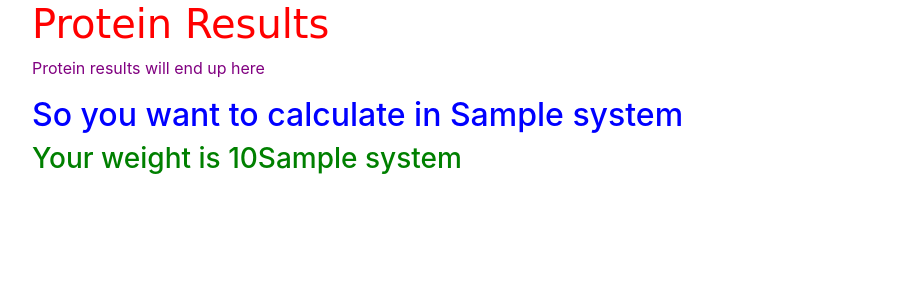
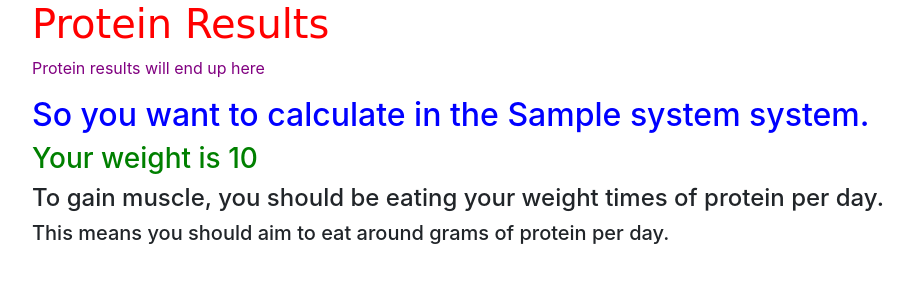
Before and after one commit to cyee3012/protein_calculator, a Django app: template protein_calculator_site/calculator/templates/calculator/results.html in a window 1280 px wide. Shown: the part 56-356 px from the top of the page, without its empty margins (53-966 px from the left). Run offline with Django 4.2, Linux system fonts and the light colour scheme; the template is opened without the code that fills it: most values are stand-ins (such as "Sample title", 1, 10 or a date in 2020); some libraries are stand-ins or nearby versions.

Commit message:
got calculations to work and appear on results page

```diff
--- a/protein_calculator_site/calculator/forms.py
+++ b/protein_calculator_site/calculator/forms.py
@@ -1,6 +1,6 @@
 from django import forms
 
-SYSTEM_CHOICES = [("kgs", "kgs"), ("lbs","lbs")]
+SYSTEM_CHOICES = [("metric", "kgs"), ("imperial","lbs")]
 
 class ProteinForm(forms.Form):
   system = forms.CharField(label="kgs or lbs?", widget=forms.Select(choices=SYSTEM_CHOICES))
--- a/protein_calculator_site/calculator/templates/calculator/results.html
+++ b/protein_calculator_site/calculator/templates/calculator/results.html
@@ -3,7 +3,31 @@
 {% block content %}
   <h1>Protein Results</h1>
   <p>Protein results will end up here</p>
-    <h2>So you want to calculate in {{ system }}</h2>
-    <h3>Your weight is {{ weight }}{{ system }}</h3>
-
+    <h2>So you want to calculate in the {{ system }} system.</h2>
+    <h3>
+      Your weight is {{ weight }}
+      {% if system == "metric" %}
+        kgs
+      {% elif system == "imperial" %}
+        lbs
+      {% endif %}
+    </h3>
+    <h4>
+      To gain muscle, you should be eating your weight times
+      {% if system == "metric" %}
+        1.2-1.7
+      {% elif system == "imperial" %}
+        0.5-0.8
+      {% endif %}
+      of protein per day.
+    </h4>
+    <h5>
+      This means you should aim to eat around
+      {% if system == "metric" %}
+        {{ metric_protein_grams }}
+      {% elif system == "imperial" %}
+        {{ imperial_protein_grams }}
+      {% endif %}
+      grams of protein per day.
+    </h5>
 {% endblock content %}
```
Also changed, not shown: protein_calculator_site/calculator/views.py (+5 -6 lines).
